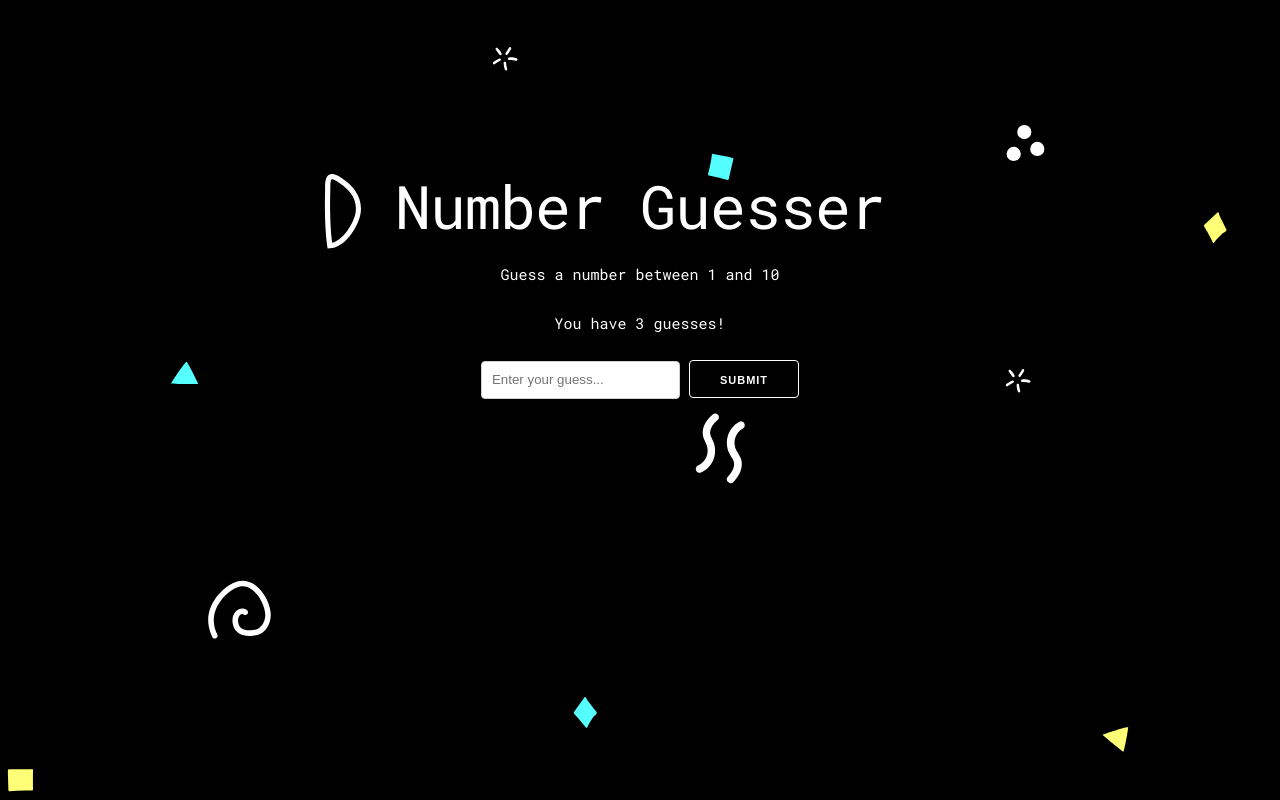
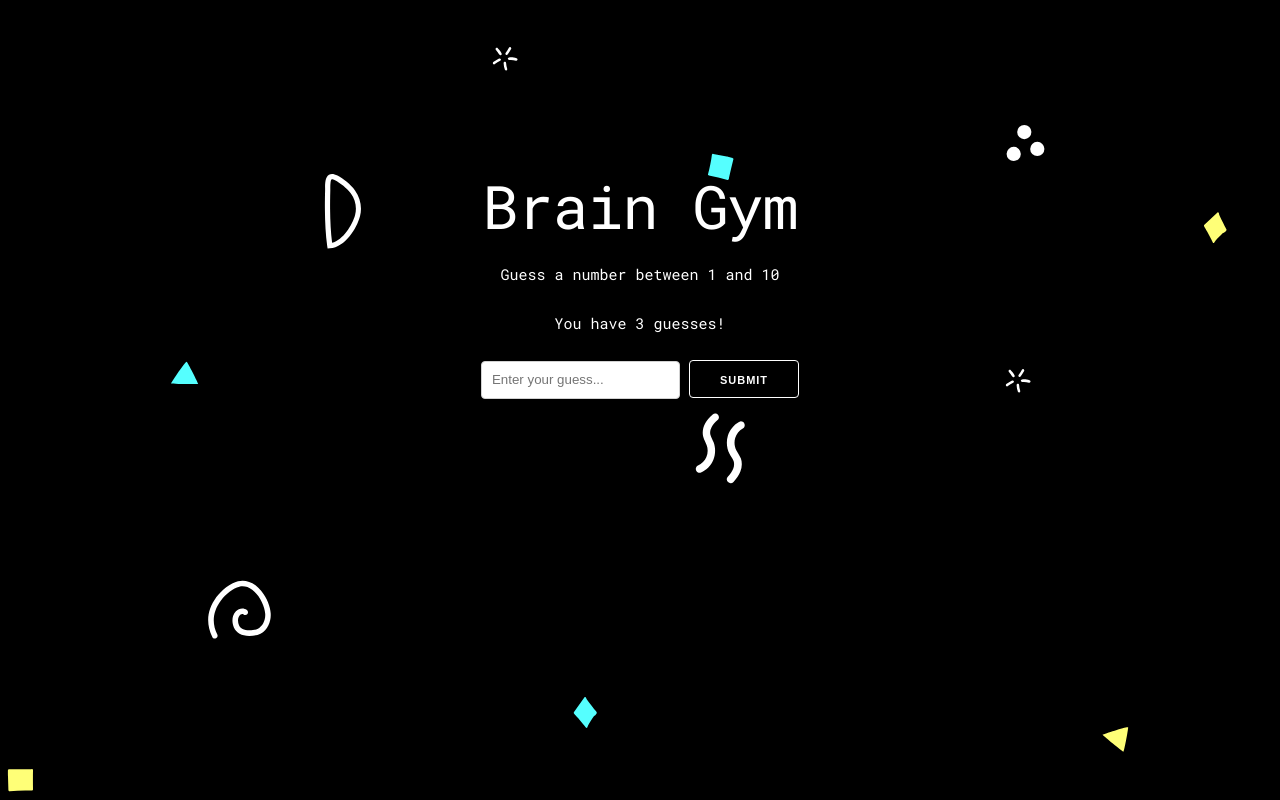
Before and after one commit to BolajiAyodeji/brain-gym, a plain HTML site: page docs/index.html in a window 1280 px wide. Drawn offline with nearby package versions, Linux system fonts and the light colour scheme.

Commit message:
update SEO

```diff
--- a/docs/index.html
+++ b/docs/index.html
@@ -6,7 +6,7 @@
   <meta http-equiv="X-UA-Compatible" content="ie=edge">
   <meta name="viewport" content="width=device-width, initial-scale=1, viewport-fit=cover">
   <meta name="description" content="Simple number guessing game">
-  <title>Number Guesser</title>
+  <title>Brain Gym</title>
 
   <link rel="stylesheet" href="https://cdnjs.cloudflare.com/ajax/libs/skeleton/2.0.4/skeleton.css" />
   <link rel="stylesheet" href="app.css">
@@ -14,11 +14,11 @@
 
   <!-- Open Graph-->
   <meta property="og:type" content="website">
-  <meta property="og:url" content="https://bolajiayodeji.github.io/number-guesser/">
-  <meta property="og:title" content="Number Guesser">
+  <meta property="og:url" content="https://bolajiayodeji.github.io/brain-gym/">
+  <meta property="og:title" content="Brain Gym">
   <meta property="og:image" content="img/favicon.png">
   <meta property="og:description" content="Simple number guessing game">
-  <meta property="og:site_name" content="Number Guesser">
+  <meta property="og:site_name" content="Brain Gym">
   <!-- Next tags are optional but recommended -->
   <meta property="og:image:width" content="1200">
   <meta property="og:image:height" content="630">
@@ -27,15 +27,15 @@
   <meta name="twitter:card" content="summary">
   <meta name="twitter:site" content="@iambolajiayo">
   <meta name="twitter:creator" content="iambolajiayo">
-  <meta name="twitter:url" content="https://bolajiayodeji.github.io/number-guesser/">
-  <meta name="twitter:title" content="Number guesser">
+  <meta name="twitter:url" content="https://bolajiayodeji.github.io/brain-gym/">
+  <meta name="twitter:title" content="Brain Gym">
   <meta name="twitter:description" content="Simple number guessing game">
   <meta name="twitter:image" content="img/favicon.png">
 </head>
 
 <body>
   <div class="container">
-    <h1>Number Guesser</h1>
+    <h1>Brain Gym</h1>
     <div id="game">
       <p>Guess a number between <span class="min-num"></span> and <span class="max-num"></span></p>
       <p>You have 3 guesses!</p>
```
